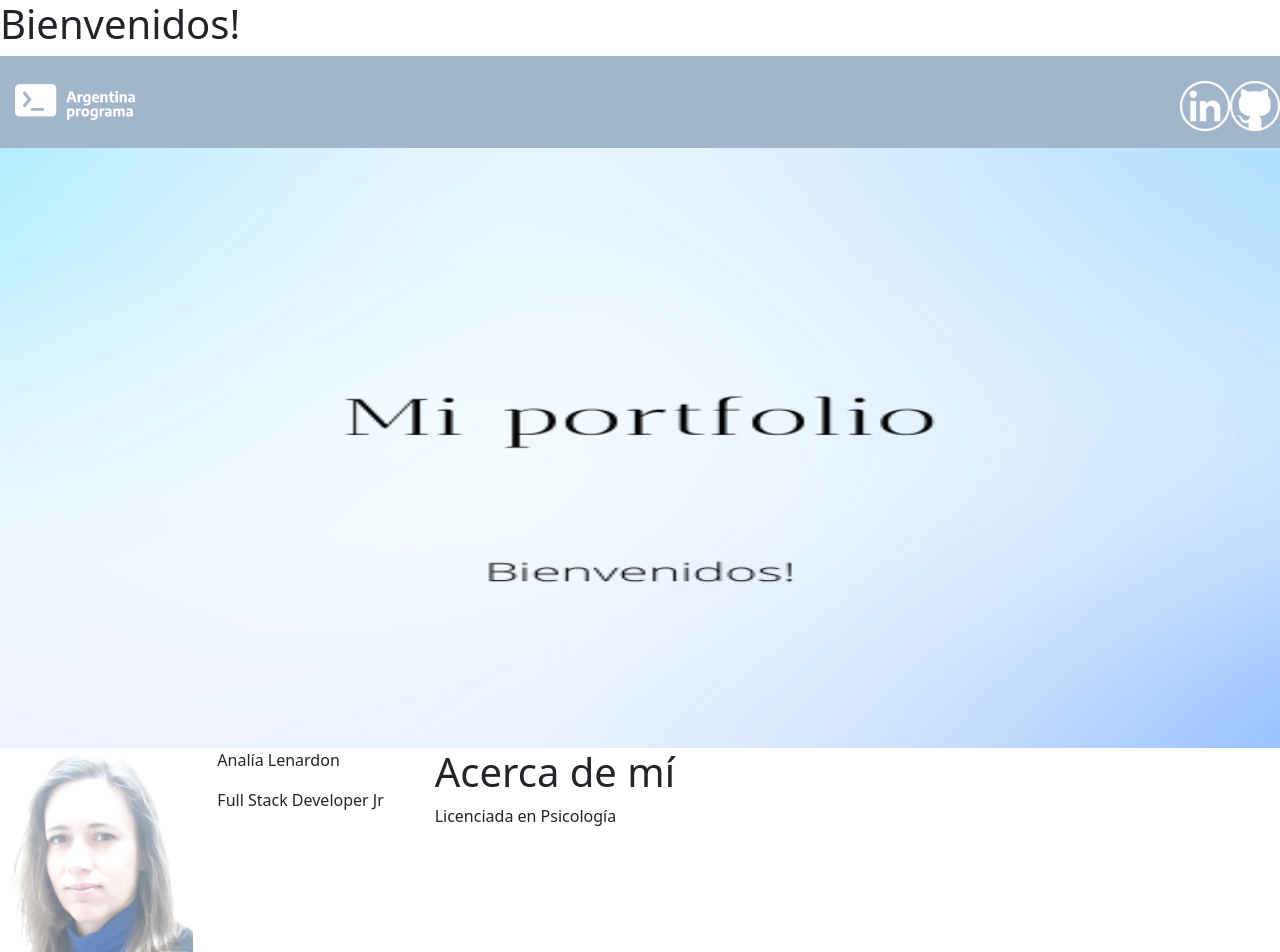
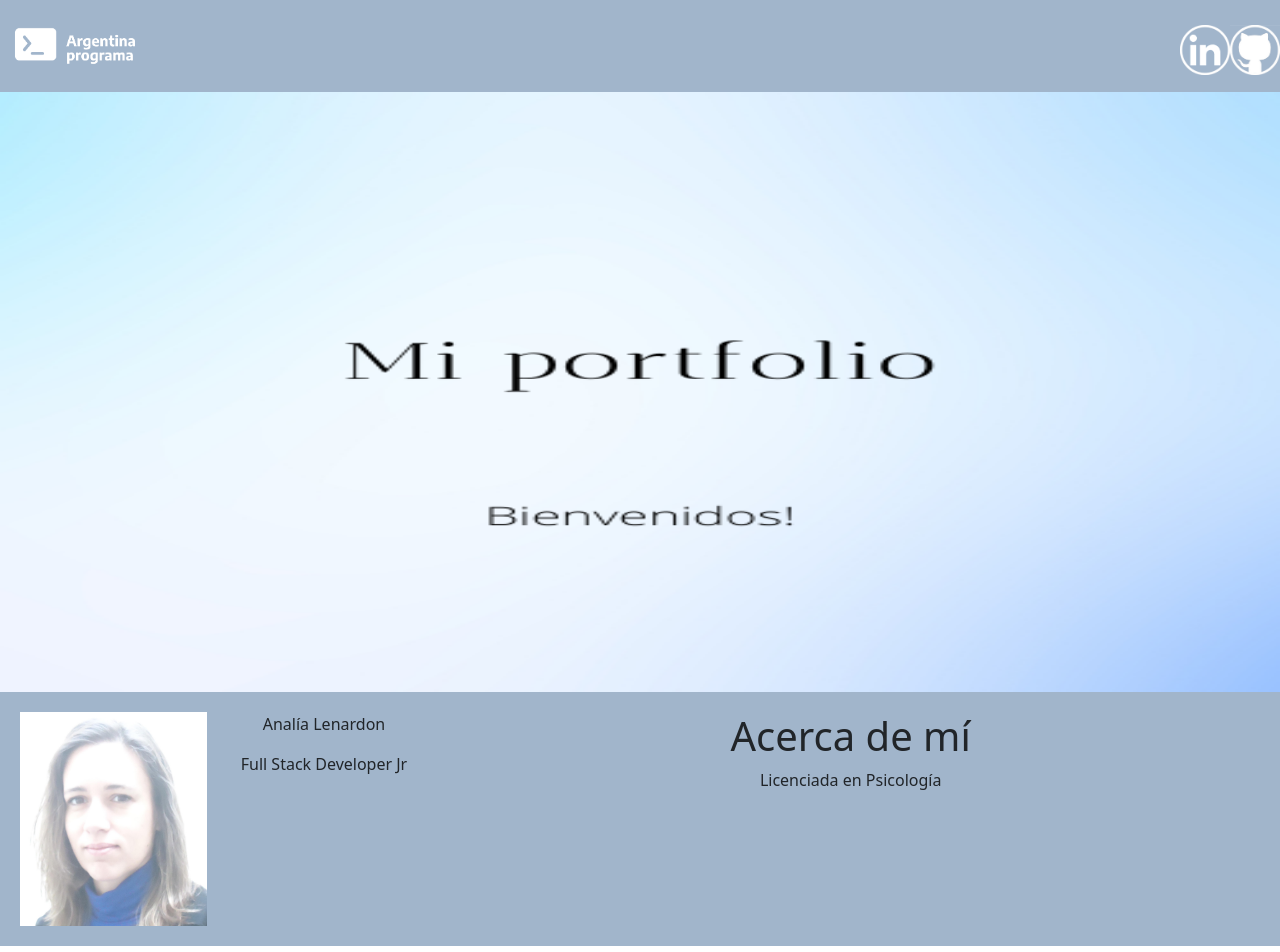
Before and after one commit to AnaVL1/Proyectointegrador22, an Angular app in the folder Proyectointegrador22/: page / in a window 1280 px wide. Shown: the top 952 px of the page. Built offline with nearby package versions, Linux system fonts and the light colour scheme.

Commit message:
acerca de

```diff
--- a/Proyectointegrador22/src/app/components/acerca-de/acerca-de.component.css
+++ b/Proyectointegrador22/src/app/components/acerca-de/acerca-de.component.css
@@ -0,0 +1,17 @@
+.row {
+padding: 20px;
+}
+
+div{
+    background-color:#a1b5cb;
+    text-align: center;
+}
+
+/*Estilo de la foto de perfil*/
+
+
+/*Etiqueta nombre*/
+#nombre{
+    font-weith: bold;
+    marging-top: 30%;
+}
--- a/Proyectointegrador22/src/app/components/acerca-de/acerca-de.component.html
+++ b/Proyectointegrador22/src/app/components/acerca-de/acerca-de.component.html
@@ -1,10 +1,9 @@
 <div class="row">
    <div class="col-xs-12 col-sm-2 col-md-2 col-lg-2">
-        <img src="../../../assets/fotodeperfil.jpeg" id="fotoperfil"
-        class="img-fluid">
+        <img src="../../../assets/fotodeperfil.jpeg" class="img-fluid" id="fotoperfil">
    </div>
     <div class="col-xs-12 col-sm-2 col-md-2 col-lg-2">
-        <p>Analía Lenardon</p>
+        <p id="nombre">Analía Lenardon</p>
         <p>Full Stack Developer Jr</p>
     </div>
     <div class="col-xs-12 col-sm-8 col-md-8 col-lg-8">
--- a/Proyectointegrador22/src/index.html
+++ b/Proyectointegrador22/src/index.html
@@ -8,7 +8,6 @@
   <link rel="icon" type="image/x-icon" href="favicon.ico">
 </head>
 <body>
-  <h1>Bienvenidos!</h1>
   <app-root></app-root>
 </body>
 </html>
```
